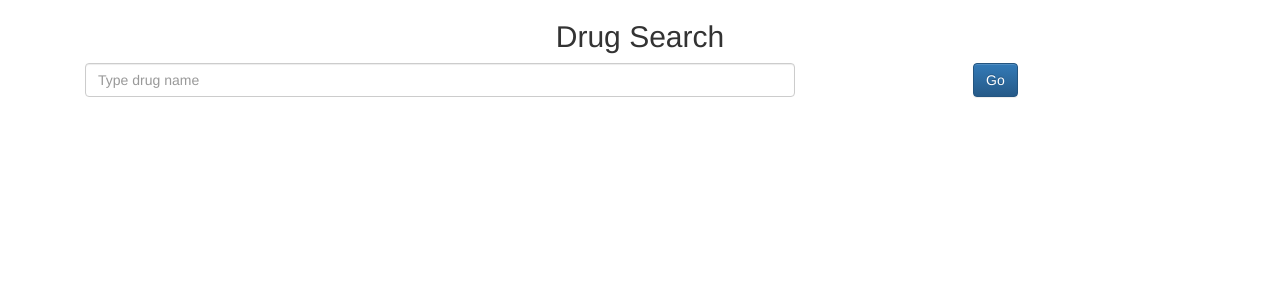
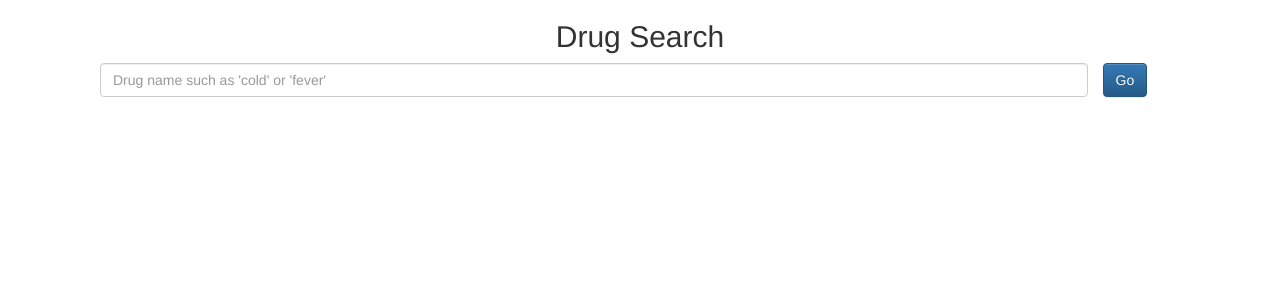
Before and after one commit to weifang993/drug-search, an Angular app: page / in a window 1280 px wide. Shown: the top 300 px of the page. Built offline with nearby package versions, Linux system fonts and the light colour scheme.

Commit message:
dev updates

```diff
--- a/src/app/drug-search/drug-search.component.css
+++ b/src/app/drug-search/drug-search.component.css
@@ -1,3 +1,3 @@
 .search {
-    width: 80%
+    width: 100%
 }
--- a/src/app/drug-search/drug-search.component.html
+++ b/src/app/drug-search/drug-search.component.html
@@ -3,8 +3,8 @@
   <div>
     <form id="searchForm" class="form-inline" (ngSubmit)="searchDrug()">
       <div class="container col-md-12">
-          <div class="form-group search">
-            <input type="text" class="form-control search" id="text" name="text" placeholder="Type drug name" [(ngModel)]="search.text" required>
+          <div class="form-group col-md-11">
+            <input type="text" class="form-control search" id="text" name="text" placeholder="Drug name such as 'cold' or 'fever'" [(ngModel)]="search.text" required>
           </div>
           <button type="submit" class="btn btn-primary"><i class="fa fa-search"></i> Go</button>
       </div>
--- a/src/index.html
+++ b/src/index.html
@@ -15,9 +15,7 @@
 </head>
 
 <body>
-
 	<app-root></app-root>
-
 </body>
 
 </html>
--- a/src/styles.css
+++ b/src/styles.css
@@ -1 +1,4 @@
 /* You can add global styles to this file, and also import other style files */
+body {
+
+}
```
Also changed, not shown: 1 other file (tests, documents, lock files or other folders).
